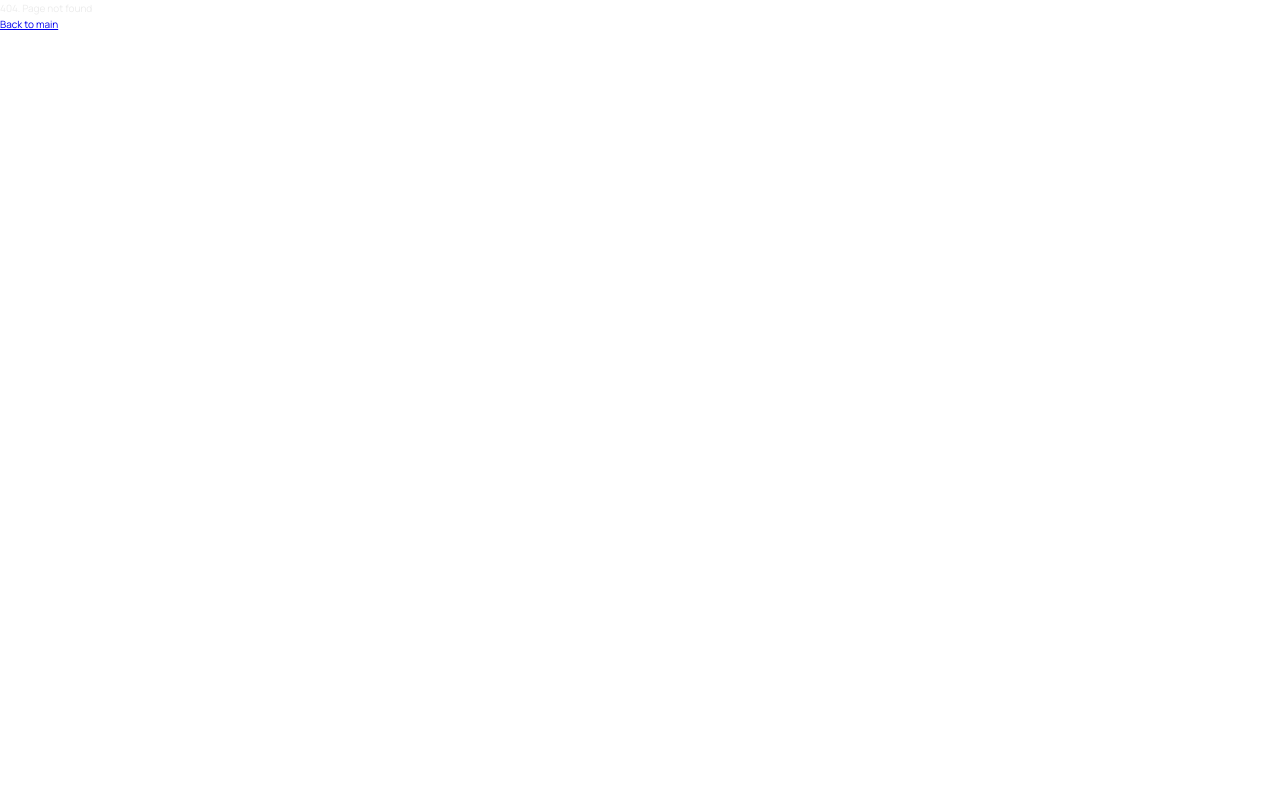
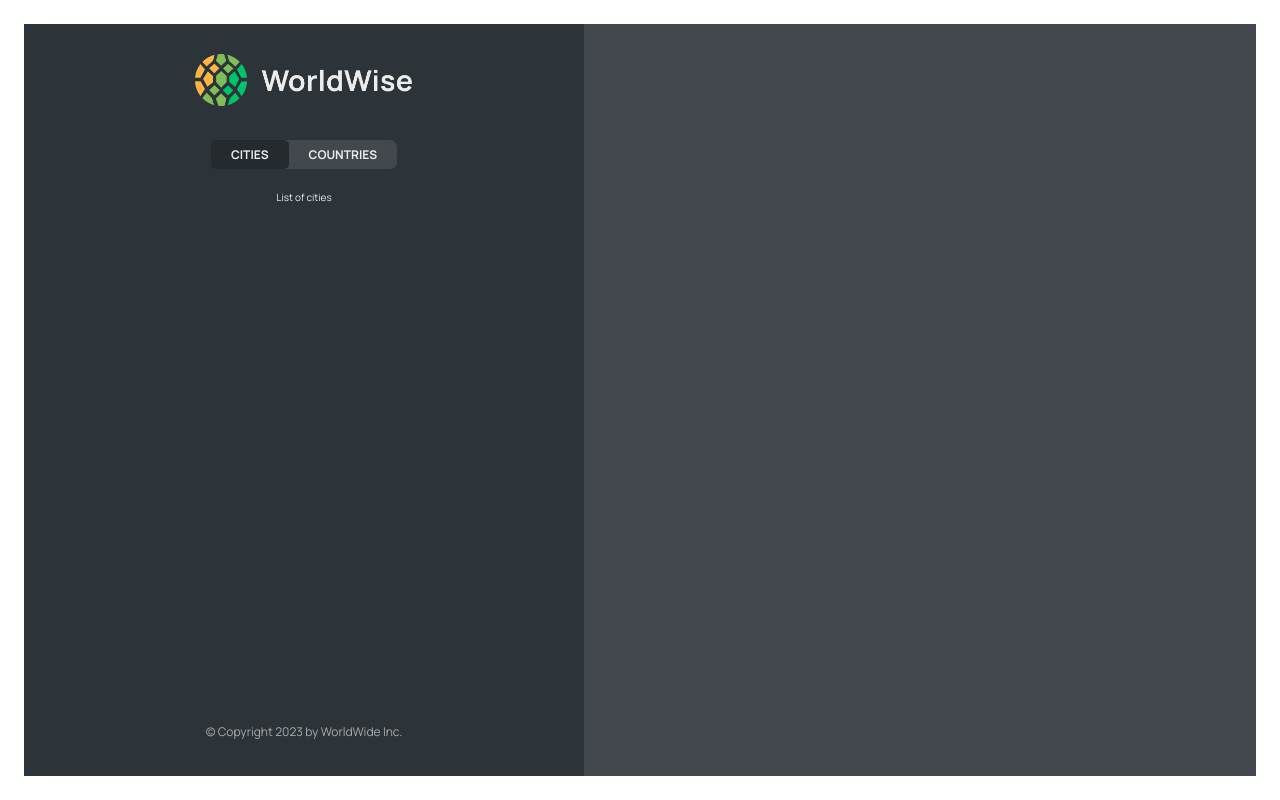
Before and after one commit to Dual1tyxd3v/worldwise, a React (Vite) app: page /app/cities in a window 1280 px wide. Before the commit this address had no page. Built offline with nearby package versions, Linux system fonts and the light colour scheme.

Commit message:
Added routing for app page

```diff
--- a/src/App.tsx
+++ b/src/App.tsx
@@ -7,8 +7,6 @@ import Homepage from './pages/Homepage';
 import Login from './pages/Login';
 import AppLayout from './pages/AppLayout';
 
-// import AppLayout from './pages/app-layout/app-layout';
-
 export default function App() {
   return (
     <BrowserRouter>
@@ -17,7 +15,12 @@ export default function App() {
         <Route path={APP_ROUTE.PRODUCT} element={<Product />} />
         <Route path={APP_ROUTE.PRICING} element={<Pricing />} />
         <Route path={APP_ROUTE.LOGIN} element={<Login />} />
-        <Route path={APP_ROUTE.APP} element={<AppLayout />} />
+        <Route path={APP_ROUTE.APP} element={<AppLayout />}>
+          <Route index element={<p>List of cities</p>}/>
+          <Route path={APP_ROUTE.CITIES} element={<p>List of cities</p>}/>
+          <Route path={APP_ROUTE.COUNTRIES} element={<p>List of countries</p>}/>
+          <Route path={APP_ROUTE.FORM} element={<p>Form</p>}/>
+        </Route>
         <Route path="*" element={<PageNotFound />} />
       </Routes>
     </BrowserRouter>
--- a/src/components/nav-app/nav-app.module.css
+++ b/src/components/nav-app/nav-app.module.css
@@ -1,3 +1,28 @@
 .nav {
-  background-color: yellow;
+  margin-top: 3rem;
+  margin-bottom: 2rem;
 }
+
+.nav ul {
+  list-style: none;
+  display: flex;
+  background-color: var(--color-dark--2);
+  border-radius: 7px;
+}
+
+.nav a:link,
+.nav a:visited {
+  display: block;
+  color: inherit;
+  text-decoration: none;
+  text-transform: uppercase;
+  font-size: 1.2rem;
+  font-weight: 700;
+  padding: 0.5rem 2rem;
+  border-radius: 5px;
+}
+
+/* CSS Modules feature */
+.nav a:global(.active) {
+  background-color: var(--color-dark--0);
+}
--- a/src/components/nav-app/nav-app.tsx
+++ b/src/components/nav-app/nav-app.tsx
@@ -1,9 +1,18 @@
-
+import { NavLink } from 'react-router-dom';
+import styles from './nav-app.module.css';
+import { APP_ROUTE } from '../../const';
 
 export default function NavApp() {
   return (
-    <div>
-      app nav
-    </div>
+    <nav className={styles.nav}>
+      <ul>
+        <li>
+          <NavLink to={APP_ROUTE.CITIES}>Cities</NavLink>
+        </li>
+        <li>
+          <NavLink to={APP_ROUTE.COUNTRIES}>Countries</NavLink>
+        </li>
+      </ul>
+    </nav>
   );
 }
--- a/src/components/sidebar/sidebar.tsx
+++ b/src/components/sidebar/sidebar.tsx
@@ -1,3 +1,4 @@
+import { Outlet } from 'react-router-dom';
 import Logo from '../logo/logo';
 import NavApp from '../nav-app/nav-app';
 import styles from './Sidebar.module.css';
@@ -7,10 +8,11 @@ export default function Sidebar() {
     <div className={styles.sidebar}>
       <Logo />
       <NavApp />
-
-      <p>List of cities</p>
+      <Outlet />
       <footer className={styles.footer}>
-        <p className={styles.copyright}>&copy; Copyright {new Date().getFullYear()} by WorldWide Inc.</p>
+        <p className={styles.copyright}>
+          &copy; Copyright {new Date().getFullYear()} by WorldWide Inc.
+        </p>
       </footer>
     </div>
   );
--- a/src/const.ts
+++ b/src/const.ts
@@ -3,5 +3,8 @@ export enum APP_ROUTE {
   PRODUCT = '/product',
   PRICING = '/pricing',
   APP = '/app',
-  LOGIN = '/login'
+  LOGIN = '/login',
+  CITIES = 'cities',
+  COUNTRIES = 'countries',
+  FORM = 'form'
 }
```
